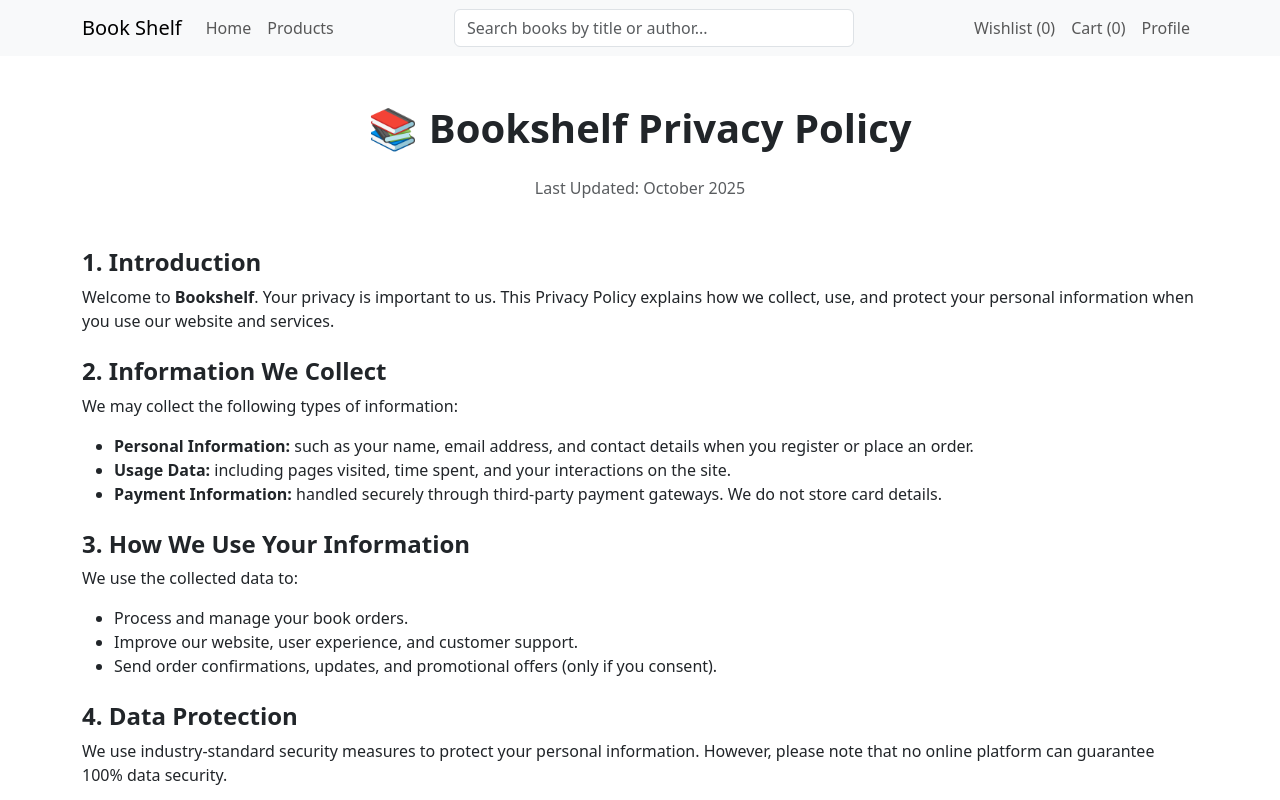
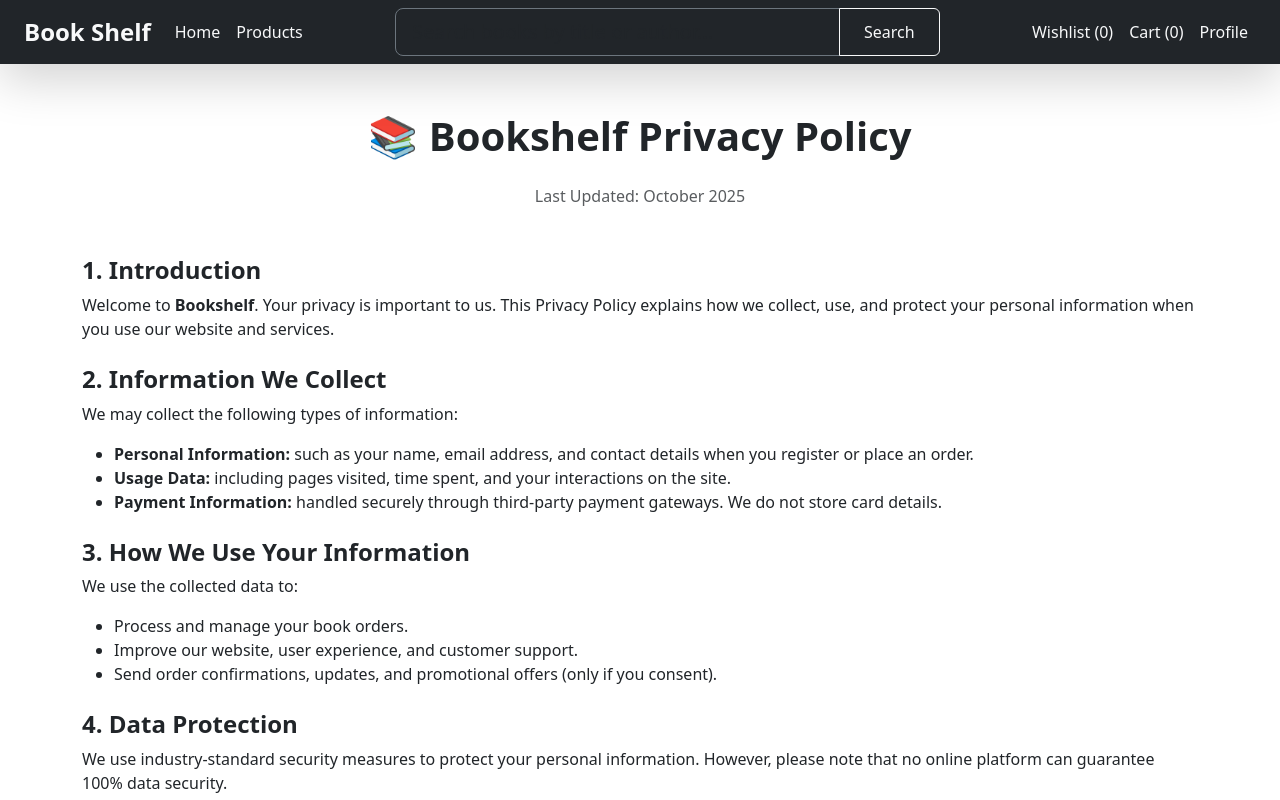
Before and after one commit to jishan1525/book-shelf, a React (Create React App) app: page /privacy in a window 1280 px wide. Shown: the top 800 px of the page. Built offline with nearby package versions, Linux system fonts and the light colour scheme.

Commit message:
Updated navbar with responsive search bar improvements

```diff
--- a/src/components/NavBar.jsx
+++ b/src/components/NavBar.jsx
@@ -26,62 +26,87 @@ const NavBar = () => {
   navigate(`${location.pathname}?${params.toString()}`, { replace: true });
 };
 
+  const handleSearchSubmit = (e) => {
+    e.preventDefault();
+    const params = new URLSearchParams(location.search);
+    if (searchTerm.trim()) {
+      params.set("search", searchTerm.trim());
+    } else {
+      params.delete("search");
+    }
+    navigate(`${location.pathname}?${params.toString()}`, { replace: true });
+  };
+
   return (
-    <nav className="navbar navbar-expand-lg navbar-light bg-light">
-      <div className="container">
-        <Link className="navbar-brand" to="/">
+    <>
+      <nav className="navbar navbar-expand-lg navbar-dark bg-dark shadow-lg sticky-top">
+        <div className="container-fluid px-4">
+
+          <Link className="navbar-brand fw-bold fs-4 text-light" to="/">
              Book Shelf
           </Link>
+
+
           <button
             className="navbar-toggler"
             type="button"
             data-bs-toggle="collapse"
-          data-bs-target="#navbarSupportedContent"
-          aria-controls="navbarSupportedContent"
+            data-bs-target="#navbarContent"
+            aria-controls="navbarContent"
             aria-expanded="false"
             aria-label="Toggle navigation"
           >
             <span className="navbar-toggler-icon"></span>
           </button>
 
-        <div className="collapse navbar-collapse" id="navbarSupportedContent">
-          <ul className="navbar-nav me-auto">
+
+          <div className="collapse navbar-collapse" id="navbarContent">
+            <ul className="navbar-nav me-auto mb-2 mb-lg-0">
               <li className="nav-item">
-              <Link className="nav-link" to="/">
+                <Link className="nav-link text-light" to="/">
                   Home
                 </Link>
               </li>
               <li className="nav-item">
-              <Link className="nav-link" to="/products">
+                <Link className="nav-link text-light" to="/products">
                   Products
                 </Link>
               </li>
             </ul>
 
-          {/* Search bar - responsive positioning */}
-          <div className="d-flex w-100 my-2 my-lg-0 mx-lg-auto" style={{ maxWidth: '400px' }}>
+            <form
+              className="d-none d-lg-flex mx-auto"
+              style={{ width: "50%", minWidth: "450px" }}
+              onSubmit={handleSearchSubmit}
+            >
+              <div className="input-group">
                 <input
-              className="form-control"
                   type="search"
+                  className="form-control form-control-lg bg-dark text-light border-secondary"
                   placeholder="Search books by title or author..."
                   value={searchTerm}
                   onChange={handleSearchChange}
                 />
+                <button className="btn btn-outline-light px-4" type="submit">
+                  Search
+                </button>
               </div>
+            </form>
+
 
             <ul className="navbar-nav ms-auto">
               <li className="nav-item">
-              <Link className="nav-link" to="/wishlist">
+                <Link className="nav-link text-light" to="/wishlist">
                    Wishlist ({wishlist.length})
                 </Link>
               </li>
               <li className="nav-item">
-              <Link className="nav-link" to="/cart">
+                <Link className="nav-link text-light" to="/cart">
                    Cart ({cart.length})
                 </Link>
               </li>
               <li className="nav-item">
-              <Link className="nav-link" to="/profile">
+                <Link className="nav-link text-light" to="/profile">
                    Profile
                 </Link>
               </li>
@@ -89,6 +114,23 @@ const NavBar = () => {
           </div>
         </div>
       </nav>
+
+
+      <div className="d-lg-none bg-dark py-2 px-3 border-top shadow-sm sticky-top">
+        <form className="input-group" onSubmit={handleSearchSubmit}>
+          <input
+            type="search"
+            className="form-control form-control-lg bg-dark text-light border-secondary"
+            placeholder="Search books..."
+            value={searchTerm}
+            onChange={handleSearchChange}
+          />
+          <button className="btn btn-outline-light px-4" type="submit">
+            Search
+          </button>
+        </form>
+      </div>
+    </>
   );
 };
 
```
Lines whose indentation alone changed are shown as unchanged.
